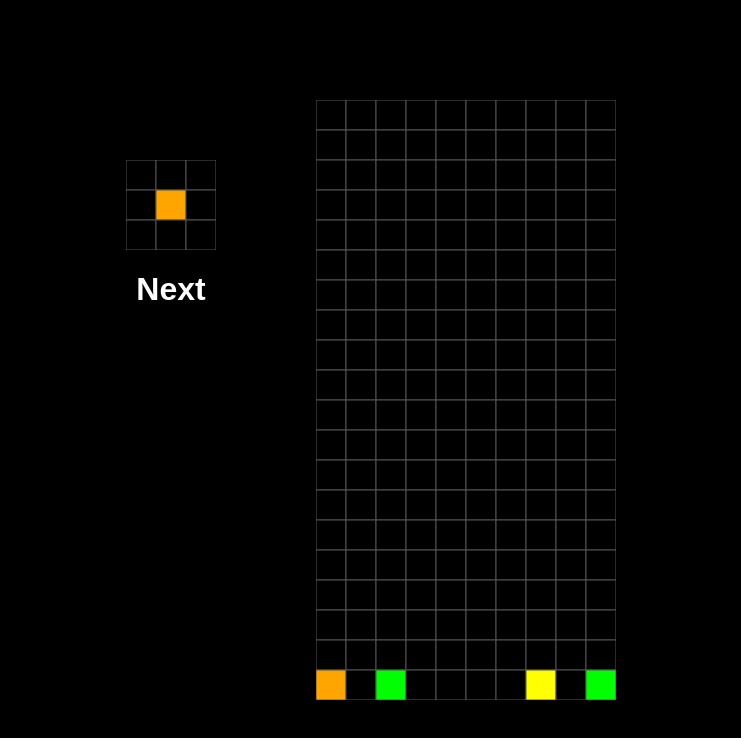
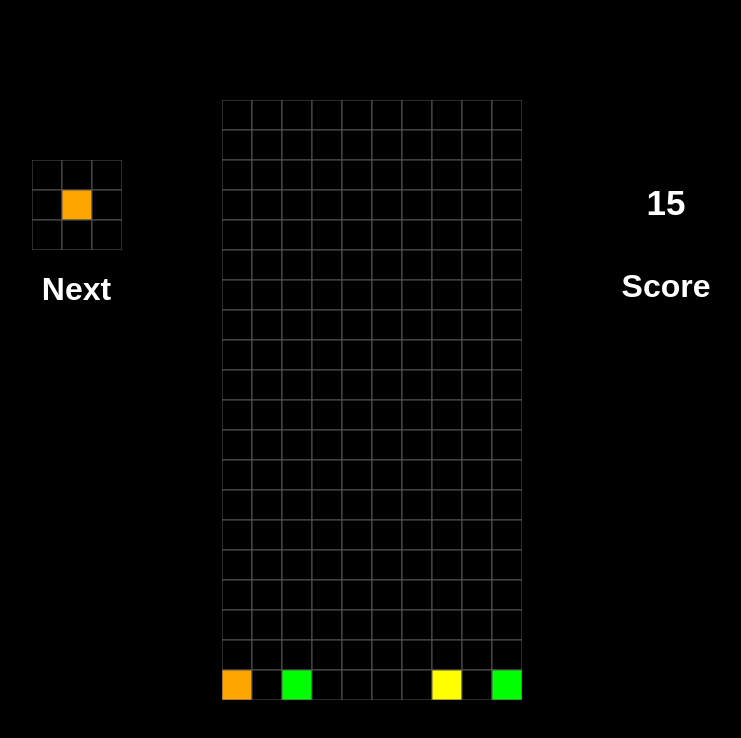
Before and after one commit to sergiocld99/TetrisGame, a plain HTML site: page index.html in a window 1280 px wide. Shown: the whole page, without its empty margins (269-1010 px from the left). Drawn offline with Linux system fonts and the light colour scheme.

Commit message:
Score added

```diff
--- a/index.html
+++ b/index.html
@@ -12,6 +12,10 @@
         <h1>Next</h1>
     </div>
     <canvas id="myCanvas" width="300" height="600"></canvas>
+    <div class="score-container">
+        <h1 id="scoreNumber" class="big-number">0</h1>
+        <h1>Score</h1>
+    </div>
     <script src="script.js"></script>
 </body>
 </html>
--- a/script.js
+++ b/script.js
@@ -1,6 +1,7 @@
 // UI elements
 const canvas = document.getElementById("myCanvas")
 const nextCanvas = document.getElementById("nextCanvas")
+const scoreText = document.getElementById("scoreNumber")
 
 // Prepare board
 const context = canvas.getContext("2d")
@@ -9,7 +10,6 @@ const boardHeight = 20
 const blockSize = 30
 const blockColors = ['black', 'red', 'orange', 'yellow', '#00ff00', 'cyan', 'blue', '#fab3f5', 'gray']
 const colorCount = blockColors.length - 2
-let current_color = getRandomColor(colorCount)
 
 // construimos el tablero de 20 filas por 10 columnas
 let board = Array.from({length: boardHeight}, () => Array(boardWidth).fill(0))
@@ -19,6 +19,10 @@ const nextContext = nextCanvas.getContext("2d")
 const nextBoardWidth = 3
 const nextBoardHeight = 3
 let nextBoard = Array.from({length: nextBoardHeight}, () => Array(nextBoardWidth).fill(0))
+
+// game variables
+let current_color = getRandomColor(colorCount)
+let score = 0
 
 // generamos una pieza de ejemplo
 let piece_x = 0
@@ -60,7 +64,7 @@ function movePiece(){
         board[piece_y][piece_x] = current_color
 
         if (isValidPlace(piece_x, piece_y-1)){
-            checkLine()
+            addScore(checkLine() ? 100 : Math.round(piece_y / 4))
             piece_x = getRandomValue(boardWidth)
             current_color = getNextColor()
             choseNextBlock()
@@ -70,6 +74,11 @@ function movePiece(){
 
         piece_y = -1
     }
+}
+
+function addScore(diff){
+    score += diff
+    scoreText.innerText = score.toString()
 }
 
 function choseNextBlock(){
@@ -92,11 +101,15 @@ function checkLine(){
     })
 
     // move down everything (x1)
-    if (full) for(y=boardHeight-2; y>-1; y--){
-        for(x=0; x<boardWidth; x++){
-            board[y+1][x] = board[y][x]
+    if (full){
+        for(y=boardHeight-2; y>-1; y--){
+            for(x=0; x<boardWidth; x++){
+                board[y+1][x] = board[y][x]
+            }
         }
     }
+
+    return full
 }
 
 function loseGame(){
@@ -112,10 +125,12 @@ function loseGame(){
 function resetGame(){
     board = board.map(row => row.map(color => 0))
     nextBoard = nextBoard.map(row => row.map(color => 0))
+    score = 0
 
     choseNextBlock()
     drawBoard()
     drawNextBoard()
+    scoreText.innerText = score
 
     piece_x = 0
     piece_y = -1
--- a/styles.css
+++ b/styles.css
@@ -17,10 +17,22 @@ canvas {
     display: flex;
     flex-direction: column;
     align-items: center;
-    margin-right: 100px;
+    margin: 0 100px;
+    height: 60vh;
+}
+
+.score-container {
+    display: flex;
+    flex-direction: column;
+    align-items: center;
+    margin: 0 100px;
     height: 60vh;
 }
 
 h1 {
     color: white;
 }
+
+.big-number {
+    font-size: 35px;
+}
```
